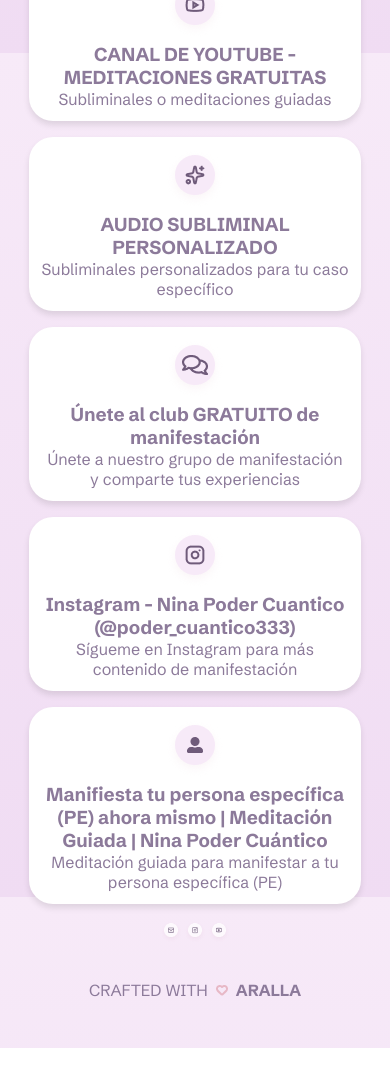
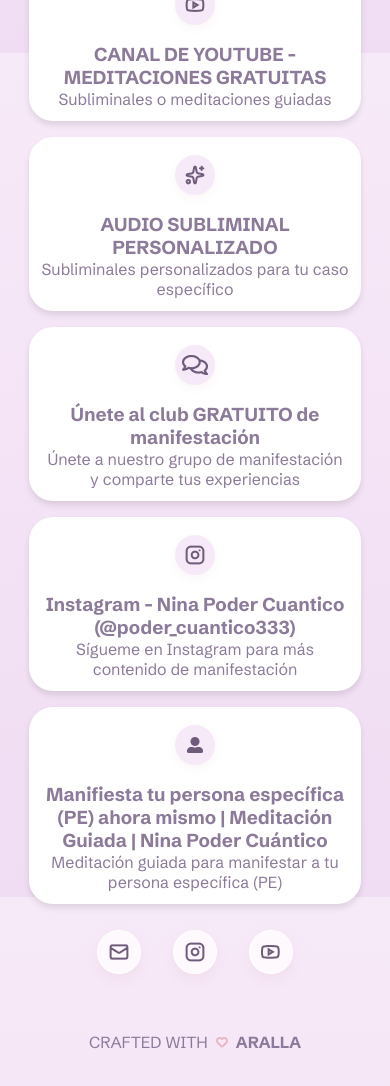
Before and after one commit to AndresCarrasquillag/nina-linklist, a React (Vite) app in the folder Página Nina/nina-app/: page / in a window 390 px wide. Shown: the part 791-1877 px from the top of the page. Before the commit the page ends 1839 px from the top, so only its background shows below. Built offline with nearby package versions, Linux system fonts and the light colour scheme.

Commit message:
fix social icon

```diff
--- a/Página Nina/nina-app/src/App.css
+++ b/Página Nina/nina-app/src/App.css
@@ -115,9 +115,4 @@
         height: 100px;
         object-fit: cover;
     }
-
-    .social-icon {
-        width: 24px;
-        height: 24px;
-    }
 }
```
